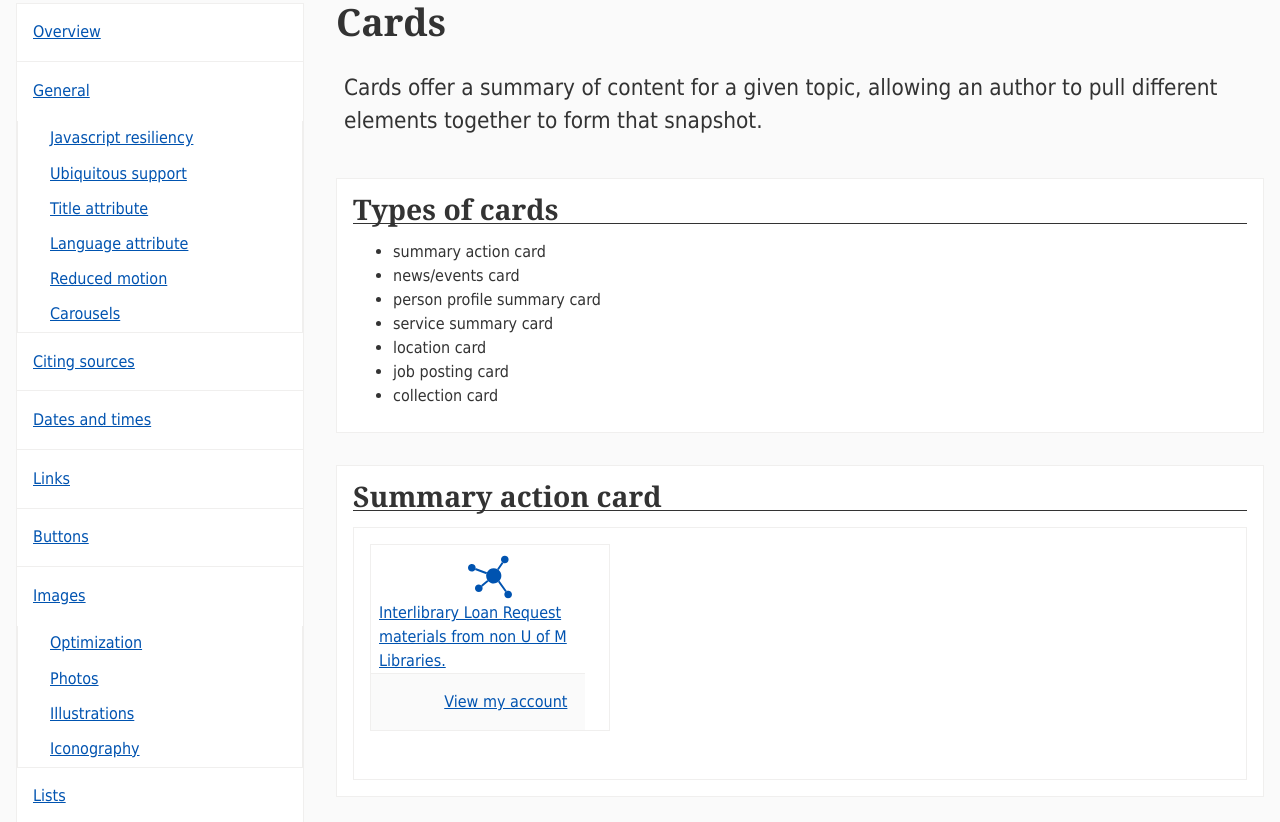
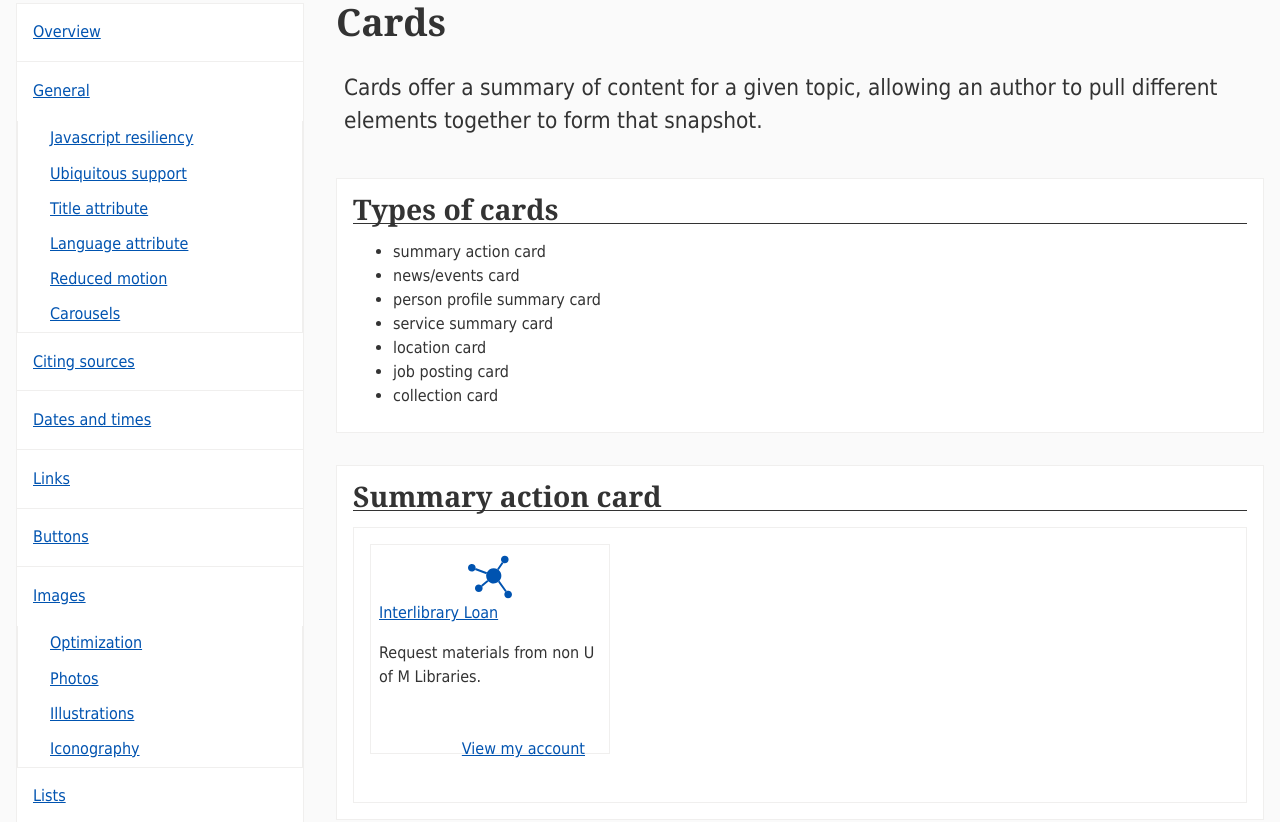
Before and after one commit to UMNLibraries/design-system, a website: page docs/code/card.html in a window 1280 px wide. Shown: the part 179-1001 px from the top of the page. Drawn offline with Linux system fonts and the light colour scheme.

Commit message:
Work on summary action cards, removing footer and styling link like button

```diff
--- a/docs/code/card.html
+++ b/docs/code/card.html
@@ -251,16 +251,14 @@
                 <path class="fill-gold-normal" d="M79.55,14.18c-1.43,1.43-3.29,2.15-5.18,2.15c-0.83,0-1.66-0.14-2.46-0.43c-1-0.34-1.92-0.92-2.72-1.72 c-0.11-0.11-0.23-0.26-0.34-0.37c-2.52-2.86-2.38-7.24,0.34-9.99c2.86-2.86,7.53-2.83,10.36,0C82.41,6.68,82.41,11.35,79.55,14.18z"></path>
               </g>
             </svg>
-            <span class="link-title">
-              Interlibrary Loan
-            </span>
-            <span class="link-description">
-              Request materials from non U of M Libraries.
-            </span>
+            Interlibrary Loan
           </a>
-          <footer>
+          <p>
+            Request materials from non U of M Libraries.
+          </p>
+          <p class="card-action-button">
             <a href="/ill/myaccount">View my account</a>
-          </footer>
+          </p>
         </article>
 
       </div>
--- a/docs/s/style/card.css
+++ b/docs/s/style/card.css
@@ -111,6 +111,7 @@
 .card-action {
   min-height: 5rem;
   width: 15rem;
+  padding-bottom: 2rem;
 }
 
 .card-glyph {
@@ -118,10 +119,11 @@
   margin: auto;
 }
 
-.card-action footer {
-  display: inline-block;
+.card-action-button {
   width: auto;
-  margin-right: 1rem;
   padding: 1rem;
-  text-align: right;
+  position: absolute;
+  margin-bottom: 0;
+  bottom: -1.5rem;
+  right: 0.5rem;
 }
```
